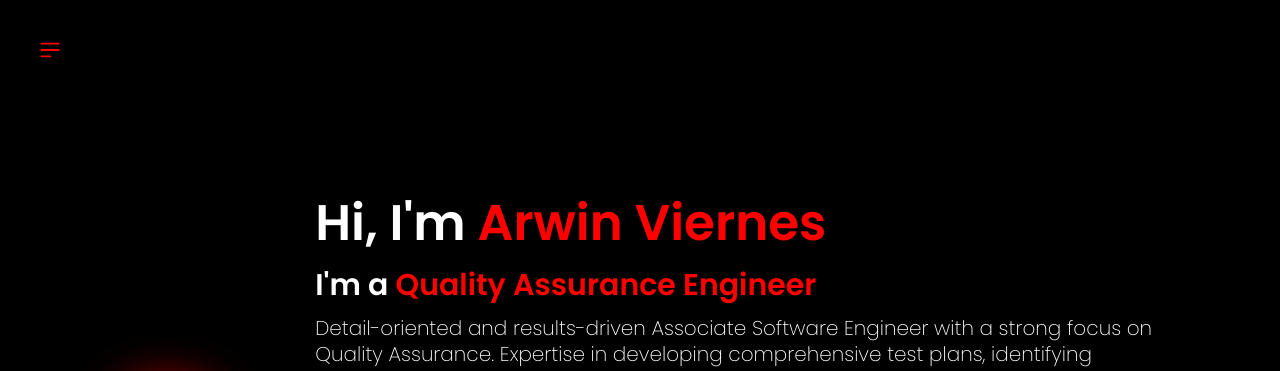
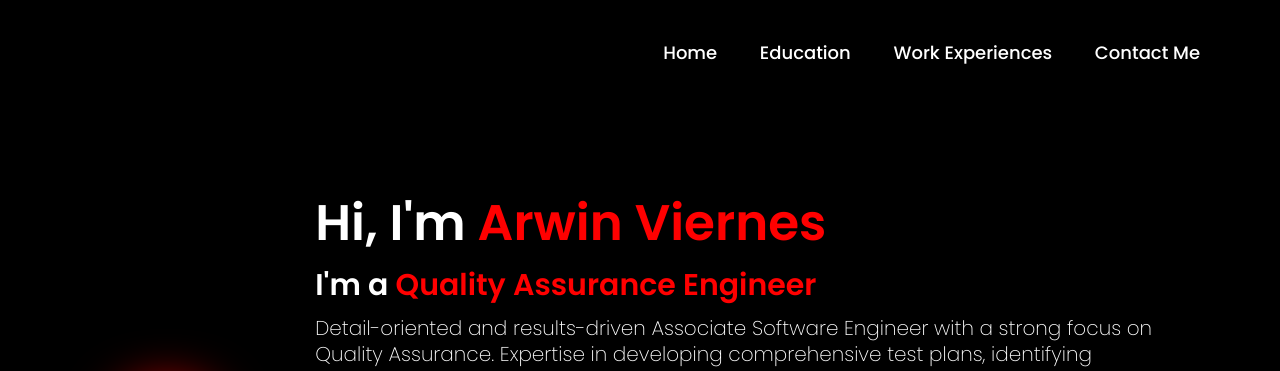
Before and after one commit to Arwinoverslept/arweennnn, a plain HTML site: page index.html in a window 1280 px wide. Shown: the top 371 px of the page. Drawn offline with nearby package versions, Linux system fonts and the light colour scheme.

Commit message:
navbar 1195 fixed

```diff
--- a/style.css
+++ b/style.css
@@ -87,6 +87,7 @@ label #drawer{
 .navbar{
     padding-right: 50px;
 }
+
 .navbar a{
     font-size: 1.8rem;
     color: var(--text-color);
@@ -1192,4 +1193,14 @@ nav ul li a:hover {
 
     } */
 
+    .navbar a{
+        visibility: visible;
+        font-size: 1.8rem;
+    }
+
+    #sidebarToggle{
+        visibility: hidden;
+    }
+
+
 }
```
